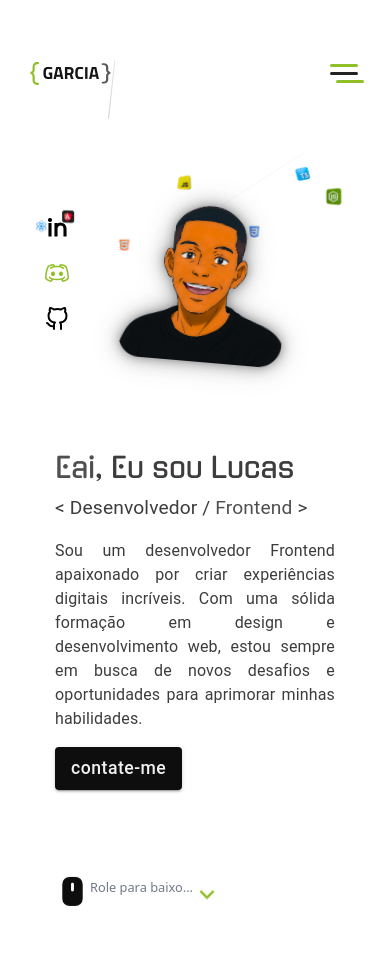
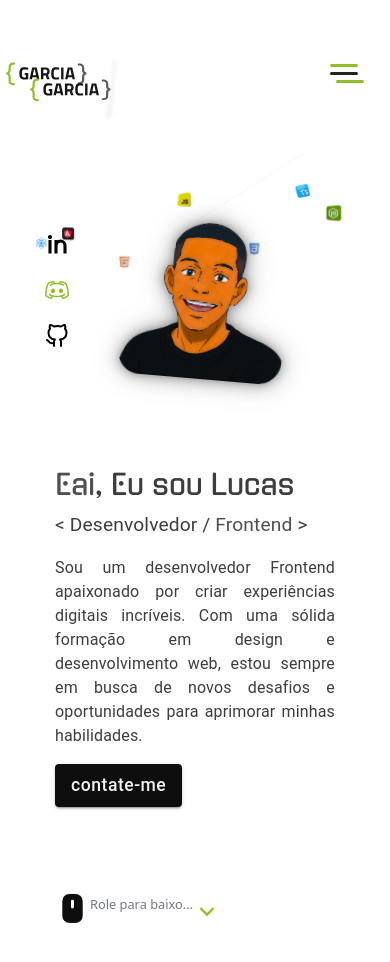
Before and after one commit to Lucasgarcc/garcia-dev, a Next.js app in the folder new-portfolio/: page / in a window 390 px wide. Shown: the top 962 px of the page. Built offline with nearby package versions, Linux system fonts and the light colour scheme.

Commit message:
feat(menu): :art: refatoração da UI e ajustes responsivos

```diff
--- /dev/null
+++ b/new-portfolio/src/app/components/Header/Header.module.css
@@ -0,0 +1,17 @@
+.containerToolBar	{
+  padding: 2rem;
+  display: flex;
+  justify-content: space-between;
+  width: 100%;
+  align-items: center;
+
+}
+
+@media screen and (max-width: 768px )  {
+
+  .containerToolBar {
+    padding: 1rem  .5rem;
+    align-items: flex-start;
+    max-width: 100%;
+  }
+}
--- /dev/null
+++ b/new-portfolio/src/app/components/Header/Header.tsx
@@ -0,0 +1,29 @@
+'use client';
+import { AppBar, Toolbar, Typography } from '@mui/material';
+import Menu from '../Menu/Menu';
+import styles from './Header.module.css'
+import { NavItem } from '@/app/types/nav';
+
+const Header = () => {
+
+    const navItems: NavItem[] = [
+        { id: 'intro', label: 'Início', href: '/', page: 'home', type: 'section' },
+        { id: 'about', label: 'Sobre', href: '/', page: 'home', type: 'section' },
+        { id: 'projects', label: 'Projetos', href: '/projects', page: 'projects',
+         type: 'route' },
+    ];
+
+    return (
+        <AppBar sx={{ backgroundColor: 'var(--bg-header)', color: 'var(--color-header)', boxShadow: 'none' }} position="static">
+            <Toolbar >
+                <Typography component="div" sx={{ flexGrow: 1 }}>
+                    <div className={styles.containerToolBar}>
+                        <Menu items={navItems}/>
+                    </div>
+                </Typography>
+            </Toolbar>
+        </AppBar>
+    );
+}
+
+export default Header;
--- a/new-portfolio/src/app/components/Logo/Logo.module.css
+++ b/new-portfolio/src/app/components/Logo/Logo.module.css
@@ -22,9 +22,8 @@
 
 @media screen and (max-width: 480px) {
     .logo {
-        color: var(--logo-gradient-stop1);
-        margin-top: 2rem;
-        max-width: 100%;
-        height: auto;
+        color: var(--bg-secondary);
+        margin-top: 3rem;
+
     }
 }
--- a/new-portfolio/src/app/components/Menu/Menu.module.css
+++ b/new-portfolio/src/app/components/Menu/Menu.module.css
@@ -2,14 +2,18 @@
     margin: 0;
     padding: 2.5rem;
     display: flex;
-    justify-content: center;
+    justify-content: space-between;
     align-items: center;
     gap: 1rem;
+    width: 100%;
     max-width: 100%;
     position: fixed;
     inset: 0 0 auto;
     z-index: 1000;
-    background: linear-gradient(180deg, #fff 0%, rgba(255, 255, 255, 0) 100%);
+    background: linear-gradient(180deg, #fff, rgba(255, 255, 255, 0) 100%);
+    backdrop-filter: blur(2px); /* Desfoca o que está atrás, destacando os itens */
+    -webkit-backdrop-filter: blur(5px);
+
 }
 
 .menuContent {
@@ -78,23 +82,22 @@
     }
 
     .menuContainer{
-        width: 50%;
-        height: 60vh;
         padding: 0;
+        margin-bottom: 2rem;
         inset: auto 0 auto auto;
-        flex-direction: column ;
+        align-items: flex-start;
         text-align: justify;
         background: transparent;
-        border-radius: 2rem 0 2rem;
+        width: 100%;
+        height: 15vh;
+        inset: 0;
+        background: linear-gradient(180deg, #fff 2%, rgba(255, 255, 255, 0) 100%);
+        backdrop-filter: blur(2px); /* Desfoca o que está atrás, destacando os itens */
+        -webkit-backdrop-filter: blur(2px);
     }
 
-    .menuContainer {
-        width: 100%;
-        height: 20vh;
-        inset: 0;
-        border-radius: 0;
-        padding: 0;
-        background: linear-gradient(180deg, #fff 0%, rgba(255, 255, 255, 0) 100%);
+    .logo {
+        display: none;
     }
 
     .active.menuContainer {
@@ -106,7 +109,7 @@
     }
 
     .active.menuContainer {
-        background: linear-gradient(190deg, var(--bg-primary-n) 40%, rgba(21, 21, 21, 0.934) 100%); /*var(--bg-primary-n);*/
+        background: linear-gradient(190deg, var(--bg-primary-n) 40%, rgba(21, 21, 21, 0.934) 100%);
     }
 
     .showMenu.menuContent{
--- a/new-portfolio/src/app/components/Menu/Menu.tsx
+++ b/new-portfolio/src/app/components/Menu/Menu.tsx
@@ -1,50 +1,68 @@
 'use client';
 
-import React, { useState } from 'react';
+import { useState } from 'react';
+import { useRouter } from 'next/navigation';
+
+import Logo from '../Logo/Logo';
+import { useNavigation } from '@/hooks/context/NavigationContext';
 import LinkMenu from '@/app/components/Menu/LinkMenu/LinkMenu';
 import { NavItem } from '@/app/types/nav';
-import styles from './Menu.module.css'
-import { useNavigation } from '@/hooks/context/NavigationContext';
+import styles from './Menu.module.css';
 
-const Menu = ({items}:  {items: NavItem[]}) => {
 
-    const { scrollToSection, active, setActive } = useNavigation();
-    const [ open, setOpen ] = useState(false);
+const Menu = ({ items }: { items: NavItem[] }) => {
+    const { scrollToSection, active, setActive, page } = useNavigation();
+    const [open, setOpen] = useState(false);
+
+    const router = useRouter();
+
+    const handleClick = (e: React.MouseEvent, item: NavItem) => {
+
+        if (item.type === 'section' && item.page === page) {
+            e.preventDefault();
+            setActive(item.id);
+            scrollToSection(item.id);
+            setOpen(false);
+            return;
+        }
+
+        // 🔹 2. Qualquer outro caso → navegação
+        e.preventDefault();
+        setOpen(false);
+        router.push(item.href);
+    };
 
     return (
-        <nav className={`${styles.menuContainer} ${open ? styles.active : ''} `}>
+        <nav className={`${styles.menuContainer} ${open ? styles.active : ''}`}>
 
-            {/* Hamburger Menu */}
-            <div className={`${styles.hamburger} ${open ? styles.active: ''}`}
-                onClick={() => setOpen(!open)}  >
+            {/* Hamburger */}
+            <div
+                className={`${styles.hamburger} ${open ? styles.active : ''}`}
+                onClick={() => setOpen(!open)}
+            >
                 <span className={styles.bar1}></span>
                 <span className={styles.bar2}></span>
                 <span className={styles.bar3}></span>
             </div>
 
-            {/* Links do Menu */}
+            <Logo colorPrimary='#91bf27' colorSecondary='#595959' className={`${open ? styles.logo : ''}` } />
+
+            {/* Menu */}
             <div className={`${styles.menuContent} ${open ? styles.showMenu : ''}`}>
-                {items.map((item) => (
-
+                {items.map(item => (
                     <LinkMenu
                         key={item.id}
                         id={item.id}
                         href={item.href}
                         underline={false}
                         active={active === item.id}
-                            onClick={(e) => {
-                                e.preventDefault();
-                                setActive(item.id) // evita navegação padrão
-                                scrollToSection(item.id as keyof ReturnType<typeof useNavigation>['refs']);
-                            }}
+                        onClick={e => handleClick(e, item)}
                     >
                         {item.label}
                     </LinkMenu>
-
                 ))}
             </div>
         </nav>
-
     );
 };
 
```
Lines whose indentation alone changed are shown as unchanged.
